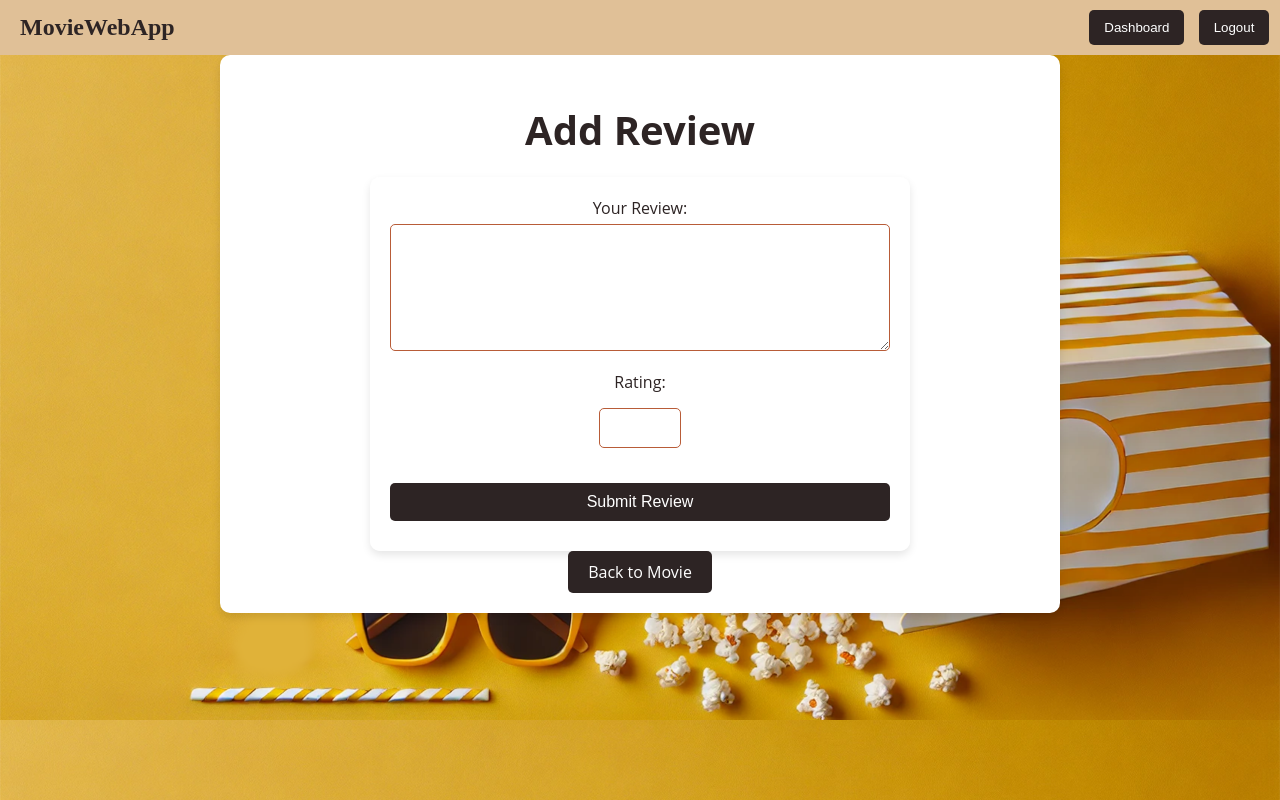
After one commit to MfFischer/WebFlicks_app, a Flask app: page /movies/1/reviews in a window 1280 px wide. The commit adds this page. Run offline with Flask 3, Linux system fonts and the light colour scheme; a user stored in the database is signed in.

Commit message:
Implement movie review feature with CRUD operations

```diff
--- a/app.py
+++ b/app.py
@@ -1,5 +1,6 @@
 from flask import Flask, render_template, redirect, url_for, flash, session, request
 import requests
+from datamanager.data_model import Review, Base
 from datamanager.sqlite_data_manager import SQLiteDataManager
 from datetime import datetime
 from werkzeug.security import check_password_hash
@@ -9,6 +10,9 @@ app.secret_key = 'your_secret_key'  # Needed for flashing messages
 
 # Initialize the SQLiteDataManager with the database path
 data_manager = SQLiteDataManager()
+
+# Create all tables in the database if they don't exist
+Base.metadata.create_all(data_manager.engine)
 
 OMDB_API_KEY = 'd5ee8f11'
 
@@ -202,6 +206,89 @@ def internal_server_error(e):
     return render_template('500.html'), 500
 
 
+@app.route('/movies/<int:movie_id>/reviews', methods=['GET', 'POST'])
+@app.route('/movies/<int:movie_id>/reviews', methods=['GET', 'POST'])
+def add_review(movie_id):
+    if request.method == 'POST':
+        review_text = request.form['review_text']
+        rating = request.form['rating']
+        user_id = session['user_id']  # Assuming the user is logged in and their ID is stored in the session
+
+        # Create a new review
+        review = Review(user_id=user_id, movie_id=movie_id, review_text=review_text, rating=rating)
+        session_db = data_manager.Session()
+        session_db.add(review)
+        session_db.commit()
+        session_db.close()
+
+        flash('Review added successfully!')
+        return redirect(url_for('movie_details', movie_id=movie_id))
+
+    return render_template('add_review.html', movie_id=movie_id)
+
+
+@app.route('/movies/<int:movie_id>/reviews/<int:review_id>/delete', methods=['POST'])
+def delete_review(movie_id, review_id):
+    session_db = data_manager.Session()
+    review = session_db.query(Review).filter_by(id=review_id).first()
+
+    if review:
+        session_db.delete(review)
+        session_db.commit()
+        flash('Review deleted successfully!')
+
+    session_db.close()
+    return redirect(url_for('movie_details', movie_id=movie_id))
+
+
+@app.route('/review/<int:review_id>/edit', methods=['GET', 'POST'])
+def edit_review(review_id):
+    review = data_manager.get_review_by_id(review_id)
+    if request.method == 'POST':
+        review_text = request.form['review_text']
+        rating = int(request.form['rating'])  # Convert rating to an integer
+        data_manager.update_review(review_id, review_text, rating)
+        flash('Review updated successfully!')
+        return redirect(url_for('movie_details', movie_id=review.movie_id))
+
+    return render_template('edit_review.html', review=review)
+
+
+@app.route('/movie/<int:movie_id>', methods=['GET', 'POST'])
+def movie_details(movie_id):
+    movie = data_manager.get_movie_by_id(movie_id)
+    user_id = session.get('user_id')
+
+    if request.method == 'POST':
+        rating = int(request.form['rating'])
+        review_text = request.form['review_text']
+        data_manager.add_review({
+            'user_id': user_id,
+            'movie_id': movie_id,
+            'review_text': review_text,
+            'rating': rating
+        })
+        flash('Review added successfully!')
+        return redirect(url_for('movie_details', movie_id=movie_id))
+
+    return render_template('movie_details.html', movie=movie, user_id=user_id)
+
+
+@app.route('/movies/<int:movie_id>/reviews')
+def all_reviews(movie_id):
+    """
+    View function to display all reviews for a movie.
+    """
+    movie = data_manager.get_movie_by_id(movie_id)
+    reviews = data_manager.get_reviews_for_movie(movie_id)
+
+    if movie:
+        return render_template('all_reviews.html', movie=movie, reviews=reviews)
+    else:
+        flash('Movie not found.')
+        return redirect(url_for('home'))
+
+
 # Run the application
 if __name__ == '__main__':
     app.run(debug=True)
--- a/static/styles.css
+++ b/static/styles.css
@@ -112,6 +112,15 @@ header h1 {
 
 .container-md {
     max-width: 800px;
+    margin: 0 auto;
+    padding: 20px;
+    background-color: #fff;
+    border-radius: 10px;
+    box-shadow: 0px 4px 8px rgba(0, 0, 0, 0.1);
+}
+
+.text-center {
+    text-align: center;
 }
 
 .container-lg {
@@ -157,7 +166,7 @@ form button:hover {
     max-width: 500px;
     margin: 0 auto;
     padding: 20px;
-    background-color: rgba(255, 255, 255, 0.9); /* White background with slight transparency */
+    background-color: rgba(255, 255, 255, 0.9);
     border-radius: 10px;
     box-shadow: 0 4px 8px rgba(0, 0, 0, 0.1);
 }
@@ -165,7 +174,11 @@ form button:hover {
 .form-group {
     margin-bottom: 15px;
 }
-
+.form-rating {
+    width: 30%;
+    margin-bottom: 5px;
+    color: #2D2424;
+}
 .form-group label {
     display: block;
     margin-bottom: 5px;
@@ -173,7 +186,7 @@ form button:hover {
 }
 
 .form-group input {
-    width: 100%;
+    width: 60px;
     padding: 10px;
     border: 1px solid #B85C38;
     border-radius: 5px;
@@ -262,6 +275,12 @@ form button:hover {
 .movie-info p {
     color: #E0C097;
     margin: 5px 0;
+}
+
+.movie-detail {
+    font-size: 1.2rem;
+    color: #2D2424;
+    color: #2D2424;
 }
 
 .movie-card:hover {
@@ -393,35 +412,35 @@ form button:hover {
     display: inline-flex;
     align-items: center;
     justify-content: center;
-    gap: 0; /* No gap between the elements */
+    gap: 0;
 }
 
 .search-box {
-    width: 250px; /* Adjust width as needed */
+    width: 250px;
     padding: 10px;
     border: 1px solid #B85C38;
-    border-radius: 5px 0 0 5px;  /* Rounded left corners */
+    border-radius: 5px 0 0 5px;
     font-size: 1rem;
-    box-sizing: border-box; /* Ensure padding doesn't affect width */
-    margin: 0; /* Remove margin to prevent wrapping */
+    box-sizing: border-box;
+    margin: 0;
 }
 
 .search-bar button {
     padding: 10px 20px;
     border: 1px solid #B85C38;
-    border-radius: 0 5px 5px 0;  /* Rounded right corners */
+    border-radius: 0 5px 5px 0;
     background-color: #2D2424;
     color: #fff;
     cursor: pointer;
     transition: background-color 0.3s ease;
-    margin: 0; /* Remove margin to prevent wrapping */
+    margin: 0;
 }
 
 .search-bar button:hover {
     background-color: #5C3D2E;
 }
 header {
-    background-color: #E0C097; /* Yellow color for the header background */
+    background-color: #E0C097;
     color: #2D2424;
     padding: 10px 20px;
     text-align: center;
@@ -440,11 +459,11 @@ header {
     font-family: 'Lora', serif;
     margin: 0;
     font-size: 1.5rem;
-    color: #2D2424; /* Dark color for app name */
+    color: #2D2424;
 }
 
 .nav-buttons button {
-    background-color: #2D2424; /* Dark button color */
+    background-color: #2D2424;
     color: #fff;
     border: none;
     padding: 10px 15px;
@@ -455,5 +474,104 @@ header {
 }
 
 .nav-buttons button:hover {
-    background-color: #5C3D2E; /* Slightly lighter hover effect */
+    background-color: #5C3D2E;
 }
+
+/* Add styles for reviews */
+.reviews-list {
+    list-style-type: none;
+    padding: 0;
+    margin: 20px 0;
+}
+/* Review text area styling */
+.textarea-review {
+    width: 100%;
+    padding: 15px;
+    border: 1px solid #B85C38;
+    border-radius: 5px;
+    font-size: 1rem;
+    box-sizing: border-box;
+    resize: vertical;
+}
+.review-item {
+    background-color: #5C3D2E;
+    color: #E0C097;
+    padding: 15px;
+    border-radius: 5px;
+    margin-bottom: 15px;
+}
+
+.review-item p {
+    margin: 5px 0;
+}
+
+.movie-actions {
+    display: flex;
+    justify-content: space-between;
+    gap: 10px;
+    margin-top: 10px;
+}
+
+/* Button styling for smaller buttons */
+.btn-small {
+    padding: 8px 15px;
+    color: #fff;
+    background-color: #2D2424;
+    border: none;
+    border-radius: 5px;
+    text-decoration: none;
+    font-size: 0.875rem;
+    transition: background-color 0.3s;
+    margin-right: 5px;
+}
+
+.btn-small-delete {
+    padding: 8px 15px;
+    color: #fff;
+    background-color: #B85C38;
+    border: none;
+    border-radius: 5px;
+    text-decoration: none;
+    font-size: 0.875rem;
+    transition: background-color 0.3s;
+}
+
+.btn-small:hover,
+.btn-small-delete:hover {
+    background-color: #5C3D2E;
+}
+
+/* Align movie actions in a line */
+.movie-actions {
+    display: flex;
+    justify-content: space-between;
+    margin-top: 10px;
+}
+
+/* Reviews Section Styling */
+.reviews-section {
+    margin-top: 10px;
+}
+
+.reviews-section h4 {
+    margin-bottom: 5px;
+    font-size: 1.125rem;
+}
+
+.reviews-section ul {
+    list-style-type: none;
+    padding: 0;
+}
+
+.reviews-section li {
+    margin-bottom: 10px;
+    border-bottom: 1px solid #ccc;
+    padding-bottom: 5px;
+}
+
+.review-actions {
+    margin-top: 5px;
+    display: flex;
+    justify-content: flex-start;
+    gap: 10px;
+}
--- /dev/null
+++ b/templates/add_review.html
@@ -0,0 +1,30 @@
+{% extends "base.html" %}
+
+{% block title %}Add Review{% endblock %}
+
+{% block content %}
+<div class="container container-md text-center">
+    <h1 class="page-title">Add Review</h1>
+    <form method="POST" class="form-container">
+        <!-- Review Text Area -->
+        <div class="form-group">
+            <label for="review_text">Your Review:</label>
+            <textarea id="review_text" name="review_text" rows="5" required class="textarea-review"></textarea>
+        </div>
+
+        <!-- Rating Input -->
+        <div class="form-group">
+            <label for="rating">Rating:</label>
+            <input type="number" id="rating" name="rating" min="1" max="10" required class="input-rating">
+        </div>
+
+        <!-- Submit Button -->
+        <button class="btn">Submit Review</button>
+    </form>
+
+    <!-- Back Button -->
+    <div class="add-review mt-3">
+        <a href="{{ url_for('movie_details', movie_id=movie_id) }}" class="btn">Back to Movie</a>
+    </div>
+</div>
+{% endblock %}
--- a/templates/dashboard.html
+++ b/templates/dashboard.html
@@ -3,7 +3,7 @@
 {% block title %}Dashboard{% endblock %}
 
 {% block content %}
-<div class="container container-md">
+<div class="center-box">
     <h1 class="page-title">Welcome, {{ session['user_name'] }}!</h1>
     <p class="page-description">What would you like to do today?</p>
     <div class="dashboard-buttons">
```
Also changed, not shown: datamanager/data_model.py (+30 -1 lines), datamanager/sqlite_data_manager.py (+76 -4 lines), templates/all_reviews.html (added, +19 -0 lines), templates/edit_review.html (added, +31 -0 lines), templates/movie_details.html (added, +33 -0 lines), templates/user_movies.html (+35 -15 lines), datamanager/moviwebapp.db, static/images/popcorn2.png.
